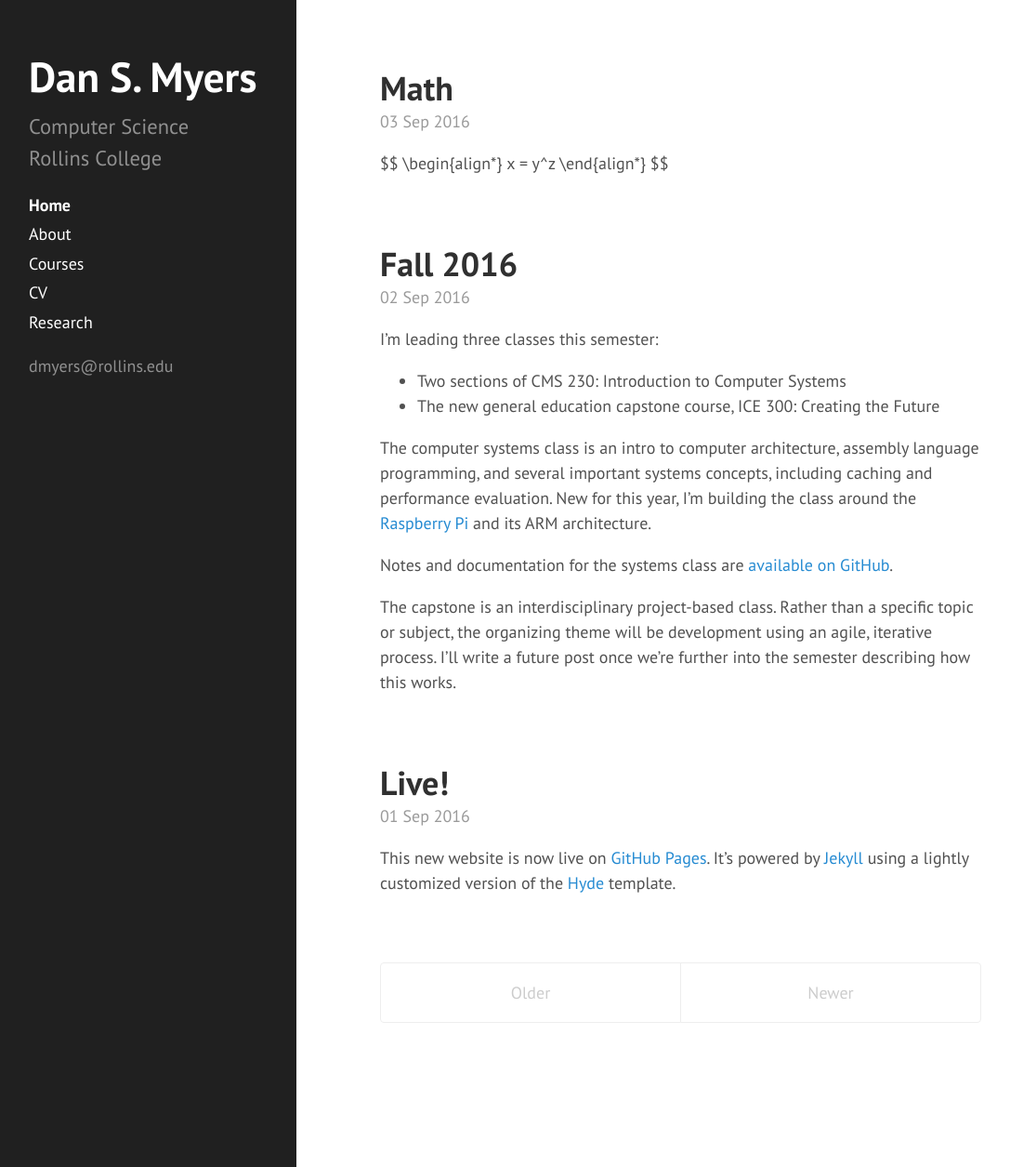
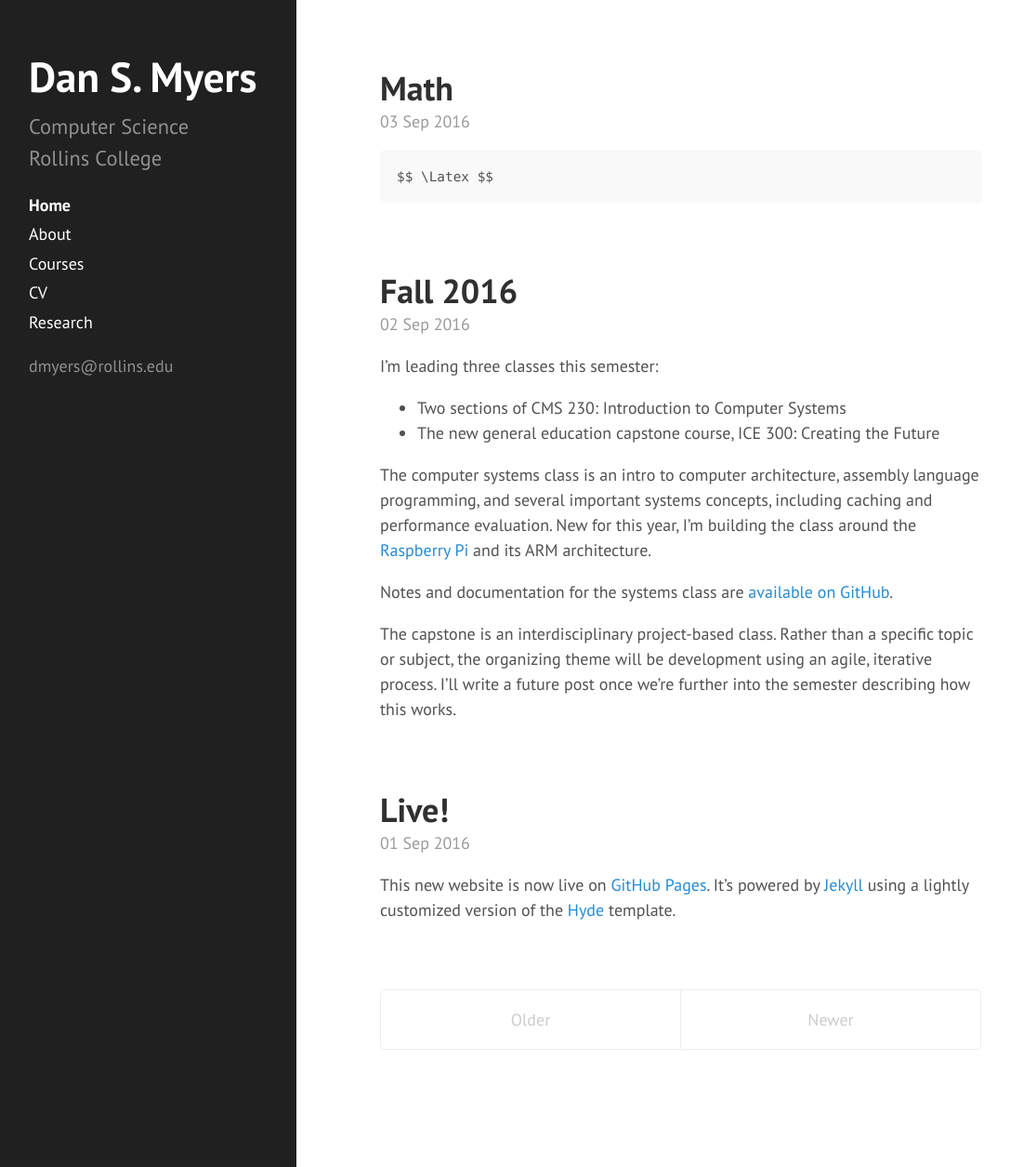
Before and after one commit to dansmyers/dansmyers.github.io-archived, a Jekyll site: the page built from index.html, in a window 1280 px wide and 1255 px high. Shown: the whole window at 93% size, without its empty margins (5-1092 px from the left). Built offline with Jekyll 4.4.1, drawn with Linux system fonts in a browser that asks for light colours; the list of posts is cut into pages by our own code.

Commit message:
Update 2016-09-03-liberal-arts-capstone.md

````diff
--- a/_posts/2016-09-03-liberal-arts-capstone.md
+++ b/_posts/2016-09-03-liberal-arts-capstone.md
@@ -5,10 +5,6 @@ date:   2016-09-03
 categories: teaching
 ---
 
-<div>
-$$
-\begin{align*}
-x = y^z
-\end{align*}
-$$
-</div>
+```
+$$ \Latex $$
+```
````
